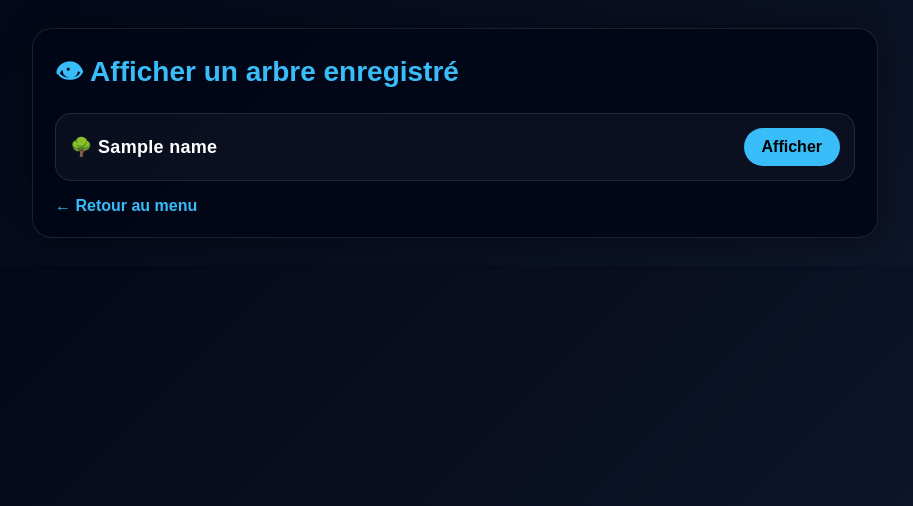
After one commit to Silyaasadi/ACC-LE-PROJET, a Flask app: template Complexit--main/Complexit--main/templates/select_tree.html in a window 1280 px wide. The commit adds this page. Shown: the top 506 px of the page, without its empty margins (185-1098 px from the left). Run offline with Flask 3, Linux system fonts and the light colour scheme; the template is opened without the code that fills it: most values are stand-ins (such as "Sample title", 1, 10 or a date in 2020).

Commit message:
Add files via upload

```diff
--- a/Complexit--main/Complexit--main/app.py
+++ b/Complexit--main/Complexit--main/app.py
@@ -1,5 +1,7 @@
-from flask import Flask, render_template, request
+from flask import Flask, render_template, request, redirect
 import tree
+import json
+import os
 
 app = Flask(__name__)
 
@@ -13,9 +15,11 @@ current_name = None
 current_n = 0
 current_used = set()
 
+DATA_FILE = "trees.json"
+
 
 # =========================
-# OUTILS ARBRE
+# OUTILS ARBRE (first_child / next_sibling)
 # =========================
 def get_children(node):
     children = []
@@ -34,10 +38,6 @@ def subtree_leaves_count(node):
 
 
 def layout_tree_svg(root, x_spacing=120, y_spacing=120, top_margin=60, left_margin=60):
-    """
-    Layout SAFE : utilise id(node) comme clé (évite erreurs unhashable).
-    Retour: nodes, edges, w, h
-    """
     if root is None:
         return [], [], 500, 300
 
@@ -98,6 +98,47 @@ def layout_tree_svg(root, x_spacing=120, y_spacing=120, top_margin=60, left_marg
 
 
 # =========================
+# PERSISTENCE (JSON)
+# =========================
+def node_to_dict(node):
+    return {
+        "value": node.value,
+        "children": [node_to_dict(ch) for ch in get_children(node)]
+    }
+
+
+def dict_to_node(data):
+    root = tree.Node(data["value"])
+    prev = None
+    for child_data in data.get("children", []):
+        child_node = dict_to_node(child_data)
+        if prev is None:
+            root.first_child = child_node
+        else:
+            prev.next_sibling = child_node
+        prev = child_node
+    return root
+
+
+def save_trees():
+    payload = {name: node_to_dict(root) for name, root in trees.items()}
+    with open(DATA_FILE, "w", encoding="utf-8") as f:
+        json.dump(payload, f, ensure_ascii=False, indent=2)
+
+
+def load_trees():
+    global trees
+    if os.path.exists(DATA_FILE):
+        with open(DATA_FILE, "r", encoding="utf-8") as f:
+            payload = json.load(f)
+        trees = {name: dict_to_node(data) for name, data in payload.items()}
+
+
+# Charger au démarrage
+load_trees()
+
+
+# =========================
 # ROUTES
 # =========================
 @app.route("/")
@@ -107,7 +148,8 @@ def home():
 
 @app.route("/menu")
 def menu():
-    return render_template("menu.html")
+    # envoie la liste des arbres enregistrés (optionnel)
+    return render_template("menu.html", names=sorted(trees.keys()))
 
 
 @app.route("/build", methods=["GET", "POST"])
@@ -118,7 +160,7 @@ def build():
 
     if request.method == "POST":
 
-        # 1) Démarrer un nouvel arbre
+        # Démarrage
         if "start" in request.form:
             current_name = request.form["name"].strip()
             current_n = int(request.form["n"])
@@ -128,7 +170,7 @@ def build():
             queue = [current_root]
             current_used = {root_val}
 
-        # 2) Ajouter les fils (BFS)
+        # Ajouter fils
         elif "k" in request.form and queue:
             node = queue.pop(0)
             k = int(request.form["k"])
@@ -147,18 +189,20 @@ def build():
                 queue.append(c)
                 current_used.add(val)
 
-    # ✅ FIN : afficher l'arbre complet en graphe
+    # FIN => enregistrer + afficher
     if not queue and current_root:
         trees[current_name] = current_root
+        save_trees()  # ✅ sauvegarde dans trees.json
+
         final_tree = current_root
 
-        # reset état de construction (l'arbre reste enregistré)
+        # reset construction
         current_root = None
         current_name = None
         current_n = 0
         current_used = set()
 
-        nodes, edges, w, h = layout_tree_svg(final_tree)
+        nodes, edges, w, h = layout_tree_svg(final_tree, x_spacing=140, y_spacing=140)
         return render_template("build_done.html", nodes=nodes, edges=edges, w=w, h=h)
 
     node = queue[0] if queue else None
@@ -168,15 +212,27 @@ def build():
 @app.route("/show_graph", methods=["GET", "POST"])
 def show_graph():
     if request.method == "POST":
-        name = request.form["name"]
+        name = request.form["name"].strip()
         t = trees.get(name)
+
         if not t:
             return "❌ Arbre non trouvé<br><a href='/menu'>Retour</a>"
 
-        nodes, edges, w, h = layout_tree_svg(t)
+        nodes, edges, w, h = layout_tree_svg(t, x_spacing=140, y_spacing=140)
         return render_template("show_graph.html", nodes=nodes, edges=edges, w=w, h=h, name=name)
 
-    return render_template("show_graph.html")
+    # GET : afficher la liste des arbres enregistrés
+    return render_template("select_tree.html", names=sorted(trees.keys()))
+
+
+@app.route("/delete_tree", methods=["POST"])
+def delete_tree():
+    """Optionnel: supprimer un arbre enregistré."""
+    name = request.form.get("name", "").strip()
+    if name in trees:
+        del trees[name]
+        save_trees()
+    return redirect("/menu")
 
 
 if __name__ == "__main__":
--- a/Complexit--main/Complexit--main/templates/menu.html
+++ b/Complexit--main/Complexit--main/templates/menu.html
@@ -50,7 +50,7 @@ h1{text-align:center;margin:30px;}
 
 <div class="grid">
 <a class="card" href="/build"><span>🌱</span><br>Construire l’arbre</a>
-<a class="card" href="/show"><span>👁</span><br>Afficher l’arbre</a>
+<a class="card" href="/show_graph"><span>👁</span><br>Afficher l’arbre</a>
 <a class="card" href="#"><span>📏</span><br>Hauteur</a>
 <a class="card" href="#"><span>🔍</span><br>Rechercher</a>
 <a class="card" href="#"><span>➕</span><br>Insérer</a>
--- /dev/null
+++ b/Complexit--main/Complexit--main/templates/select_tree.html
@@ -0,0 +1,130 @@
+<!DOCTYPE html>
+<html lang="fr">
+<head>
+  <meta charset="UTF-8" />
+  <meta name="viewport" content="width=device-width, initial-scale=1.0" />
+  <title>Choisir un arbre</title>
+
+  <style>
+    body{
+      margin:0;
+      font-family: Arial, sans-serif;
+      background: linear-gradient(135deg,#020617,#0f172a);
+      color:white;
+      padding:28px;
+    }
+
+    .card{
+      max-width: 800px;
+      margin:auto;
+      background: rgba(2,6,23,0.85);
+      border: 1px solid rgba(255,255,255,0.10);
+      border-radius: 20px;
+      padding: 22px;
+      box-shadow: 0 0 30px rgba(0,0,0,0.45);
+    }
+
+    h2{
+      margin:0 0 14px 0;
+      color:#38bdf8;
+      font-size: 28px;
+    }
+
+    .list{
+      display:flex;
+      flex-direction: column;
+      gap: 12px;
+      margin-top: 14px;
+    }
+
+    .row{
+      display:flex;
+      align-items:center;
+      justify-content: space-between;
+      gap: 12px;
+      padding: 14px;
+      border-radius: 16px;
+      background: rgba(255,255,255,0.04);
+      border: 1px solid rgba(255,255,255,0.10);
+      transition: .2s;
+    }
+
+    .row:hover{
+      background: rgba(56,189,248,0.08);
+      border-color: rgba(56,189,248,0.25);
+      transform: translateY(-1px);
+    }
+
+    .tree-name{
+      font-size: 18px;
+      font-weight: bold;
+      letter-spacing: .3px;
+      color: white;
+      overflow:hidden;
+      text-overflow: ellipsis;
+      white-space: nowrap;
+      max-width: 520px;
+    }
+
+    .btn{
+      border:none;
+      cursor:pointer;
+      padding: 10px 18px;
+      border-radius: 999px;
+      background:#38bdf8;
+      color:black;
+      font-weight: 800;
+      font-size: 16px;
+      transition: .2s;
+      flex-shrink: 0;
+    }
+
+    .btn:hover{
+      background:white;
+      transform: scale(1.03);
+    }
+
+    .empty{
+      opacity:.85;
+      color:#ffb4b4;
+      margin-top: 10px;
+    }
+
+    .back{
+      display:inline-block;
+      margin-top:16px;
+      color:#38bdf8;
+      text-decoration:none;
+      font-weight: bold;
+    }
+  </style>
+</head>
+
+<body>
+  <div class="card">
+    <h2>👁 Afficher un arbre enregistré</h2>
+
+    {% if names and names|length > 0 %}
+      <div class="list">
+        {% for n in names %}
+          <div class="row">
+
+            <div class="tree-name">🌳 {{ n }}</div>
+
+            <form method="post" style="margin:0;">
+              <input type="hidden" name="name" value="{{ n }}">
+              <button class="btn" type="submit">Afficher</button>
+            </form>
+
+          </div>
+        {% endfor %}
+      </div>
+    {% else %}
+      <p class="empty">❌ Aucun arbre enregistré. Construis un arbre d’abord.</p>
+      <a class="back" href="/build">→ Construire un arbre</a>
+    {% endif %}
+
+    <a class="back" href="/menu">← Retour au menu</a>
+  </div>
+</body>
+</html>
--- /dev/null
+++ b/Complexit--main/Complexit--main/trees.json
@@ -0,0 +1,88 @@
+{
+  "Arbre": {
+    "value": "A",
+    "children": [
+      {
+        "value": "B",
+        "children": [
+          {
+            "value": "F",
+            "children": []
+          },
+          {
+            "value": "W",
+            "children": []
+          }
+        ]
+      },
+      {
+        "value": "C",
+        "children": [
+          {
+            "value": "T",
+            "children": [
+              {
+                "value": "D",
+                "children": [
+                  {
+                    "value": "R",
+                    "children": []
+                  },
+                  {
+                    "value": "U",
+                    "children": []
+                  }
+                ]
+              },
+              {
+                "value": "S",
+                "children": [
+                  {
+                    "value": "M",
+                    "children": []
+                  },
+                  {
+                    "value": "K",
+                    "children": []
+                  }
+                ]
+              }
+            ]
+          },
+          {
+            "value": "N",
+            "children": [
+              {
+                "value": "L",
+                "children": [
+                  {
+                    "value": "Q",
+                    "children": []
+                  },
+                  {
+                    "value": "P",
+                    "children": []
+                  }
+                ]
+              }
+            ]
+          }
+        ]
+      }
+    ]
+  },
+  "ACC": {
+    "value": "Z",
+    "children": [
+      {
+        "value": "W",
+        "children": [
+          {
+            "value": "R",
+            "children": []
+          }
+        ]
+      }
+    ]
+  }
+}
```
